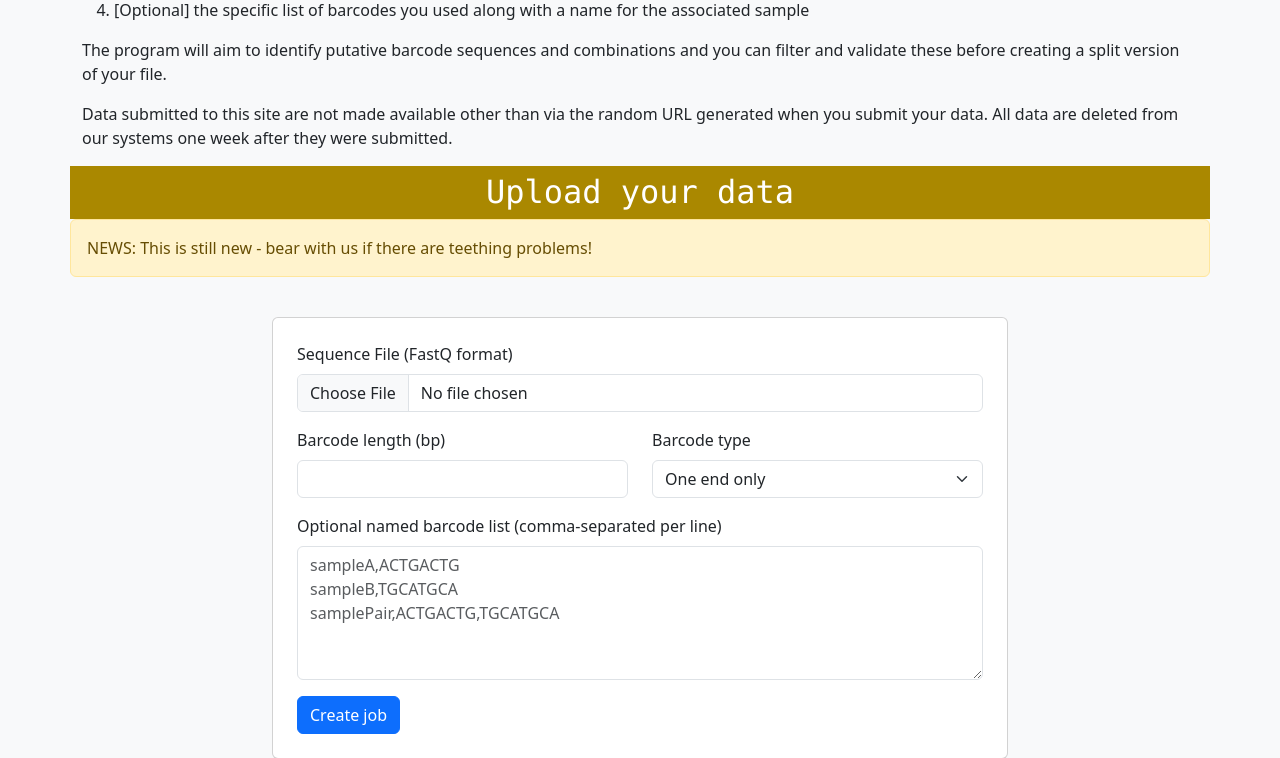
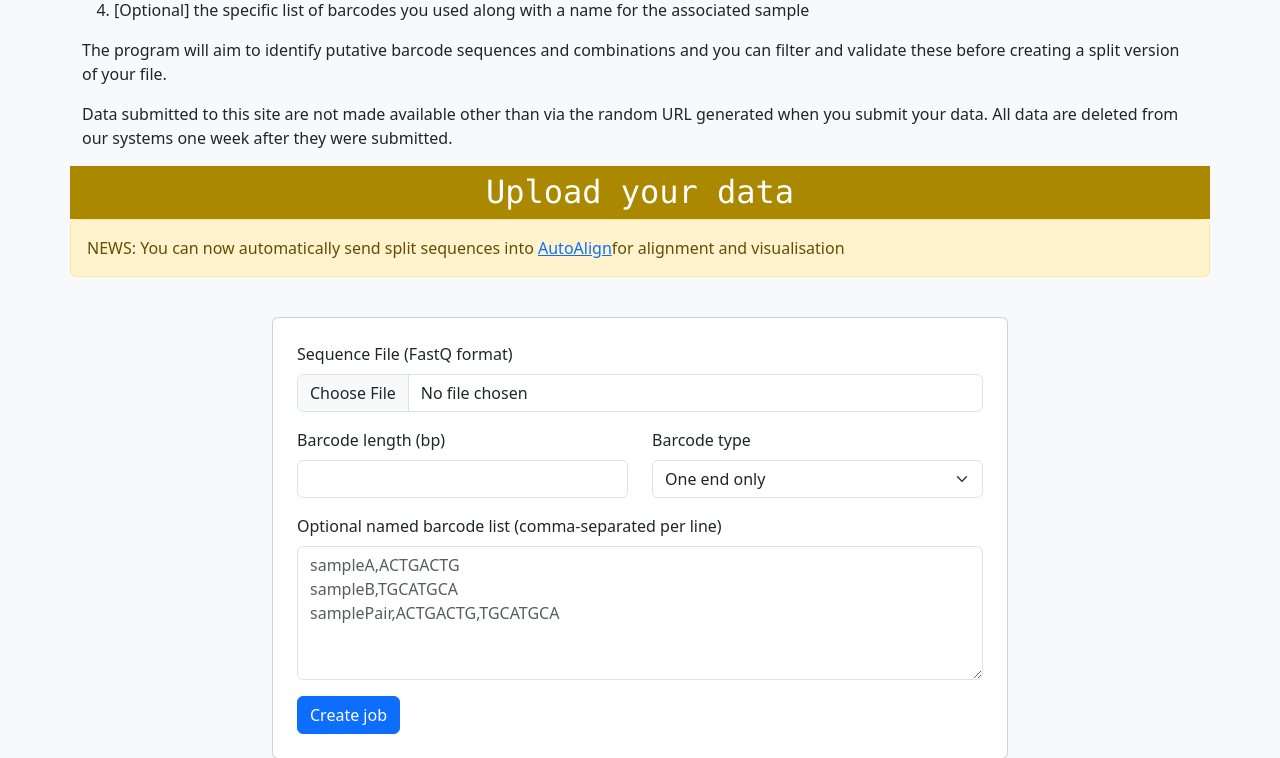
Before and after one commit to s-andrews/nanosplit, a Flask app: page / in a window 1280 px wide. Shown: the part 358-1116 px from the top of the page. Run offline with Flask 3, Linux system fonts and the light colour scheme; parts of the project's set-up code (start-up, migrations or seed data) failed here and were passed over.

Commit message:
Updated NEWS

```diff
--- a/templates/index.html
+++ b/templates/index.html
@@ -38,7 +38,7 @@
   </div>
   <div class="row">
     <div class="alert alert-warning" role="alert">
-      NEWS: This is still new - bear with us if there are teething problems!<br>
+      NEWS: You can now automatically send split sequences into <a href="https://www.bioinformatics.babraham.ac.uk/autoalign/">AutoAlign</a>for alignment and visualisation</a><br>
     </div>
   </div>
 </div>
```
